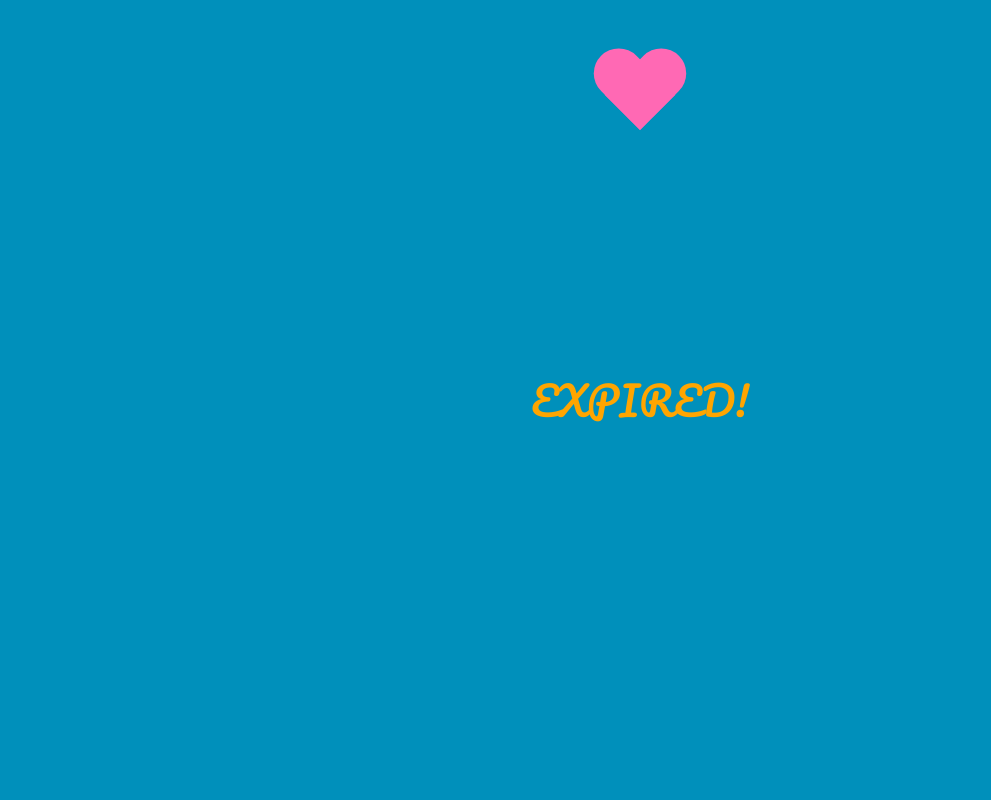
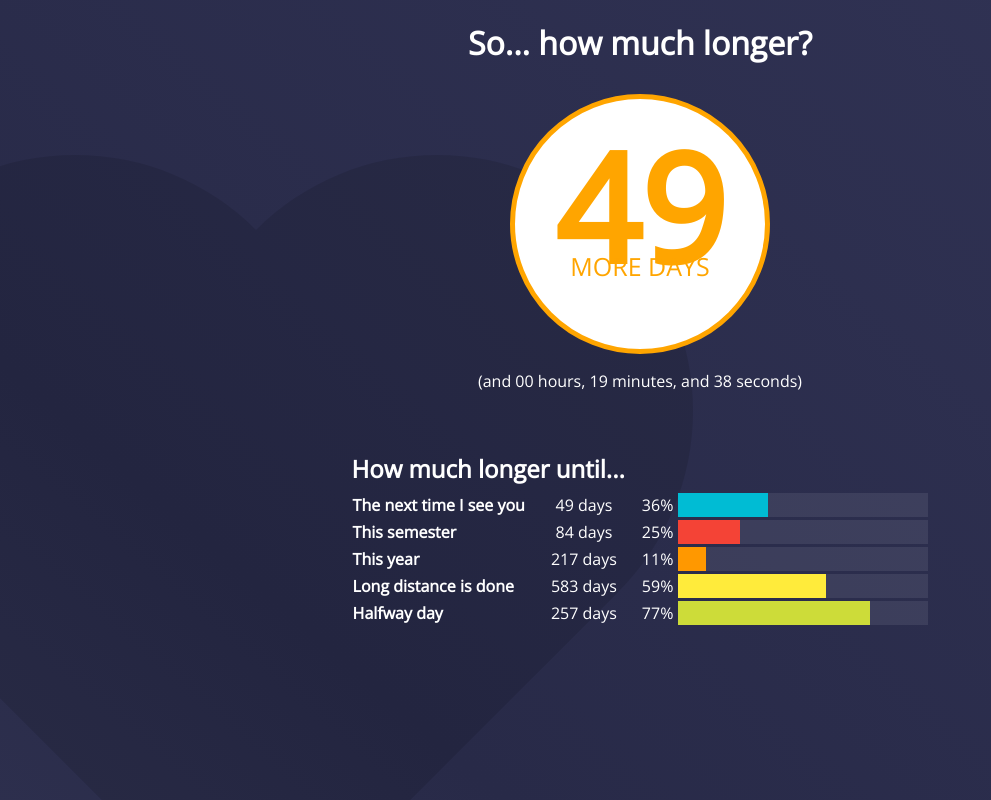
Before and after one commit to mspoehr/mspoehr.github.io, a plain HTML site: page days/index.html in a window 1280 px wide. Shown: the whole page, without its empty margins (0-991 px from the left). Drawn offline with nearby package versions, Linux system fonts and the light colour scheme.

Commit message:
Overhall of days page

```diff
--- a/days/countdown.js
+++ b/days/countdown.js
@@ -1,4 +1,4 @@
-var end = new Date('05/03/2018 5:00 PM');
+var end = new Date('11/16/2018 10:00 PM');
 
 var _milli = 1
 var _second = 1000;
@@ -38,4 +38,7 @@ function showRemaining() {
 //    document.getElementById('countdown').innerHTML += leftPad(millis, 3) + ' seconds';
 }
 
-timer = setInterval(showRemaining, 1);
+timer = setInterval(function () {
+    showRemaining();
+    updateProgress();
+}, 1);
--- a/days/index.html
+++ b/days/index.html
@@ -1,14 +1,62 @@
 <html>
-  <head>
-    <link rel="stylesheet" href="style.css" type="text/css">
-    <link href="https://fonts.googleapis.com/css?family=Pacifico" rel="stylesheet">
+
+<head>
     <title>How much longer?</title>
+    <link rel="stylesheet" type="text/css" href="stylesheet.css">
+    <script src="countdown.js"></script>
+    <script src="progress.js"></script>
+    <link href="https://fonts.googleapis.com/css?family=Open+Sans" rel="stylesheet">
     <link rel="icon" type="image/x-icon" href="https://cdn2.iconfinder.com/data/icons/finance-solid-icons-vol-3/48/146-512.png" />
-  </head>
-  <div id="heart"></div>
-  <div id="countdown">
-    <span id="days">18</span> days, <span id="hours">03</span> hours, <br>
-    <span id="minutes">26</span> minutes, <span id="seconds">23</span> seconds
-  </div>
-  <script src="countdown.js"></script>
+
+</head>
+
+<body>
+    <div id="heart"></div>
+    <div id="container">
+        <div id="circle-container">
+            <h1>So... how much longer?</h1>
+            <div id="circle">
+                <p><span id="days">##</span><br>MORE DAYS</p>
+            </div>
+            <p>(and <span id="hours">##</span> hours,
+                <span id="minutes">##</span> minutes, and
+                <span id="seconds">##</span> seconds)
+            </p>
+        </div>
+        <h2>How much longer until...</h2>
+        <table>
+            <tr id="progress1" class="progress">
+                <th>The next time I see you</th>
+                <td class="days">###</td>
+                <td class="percent">##%</td>
+                <td class="bar"><div></div></td>
+            </tr>
+            <tr id="progress2" class="progress">
+                <th>This semester</th>
+                <td class="days">###</td>
+                <td class="percent">##%</td>
+                <td class="bar"><div></div></td>
+            </tr>
+            <tr id="progress3" class="progress">
+                <th>This year</th>
+                <td class="days">###</td>
+                <td class="percent">##%</td>
+                <td class="bar"><div></div></td>
+            </tr>
+            <tr id="progress4" class="progress">
+                <th>Long distance is done</th>
+                <td class="days">###</td>
+                <td class="percent">##%</td>
+                <td class="bar"><div></div></td>
+            </tr>
+            <tr id="progress5" class="progress">
+                <th>Halfway day</th>
+                <td class="days">###</td>
+                <td class="percent">##%</td>
+                <td class="bar"><div></div></td>
+            </tr>
+        </table>
+    </div>
+</body>
+
 </html>
--- /dev/null
+++ b/days/progress.js
@@ -0,0 +1,31 @@
+var progress1Start = new Date('09/01/2018 12:00 PM');
+var progress2Start = new Date('09/01/2018 12:00 PM');
+var progress3Start = new Date('09/01/2018 12:00 PM');
+var progress4Start = new Date('06/12/2016 06:00 PM');
+var progress5Start = new Date('06/12/2016 06:00 PM');
+var starts = [progress1Start, progress2Start, progress3Start, progress4Start, progress5Start]
+
+var progress1End = new Date('11/16/2018 10:00 PM');
+var progress2End = new Date('12/21/2018 10:00 PM');
+var progress3End = new Date('05/03/2019 10:00 PM');
+var progress4End = new Date('05/03/2020 10:00 PM');
+var progress5End = new Date('06/12/2019 10:00 PM');
+var ends = [progress1End, progress2End, progress3End, progress4End, progress5End]
+
+function updateProgress() {
+    var now = new Date();
+    for (i = 1; i <= 5; i++) {
+        var distance = end - now;
+        var start = starts[i - 1];
+        var end = ends[i - 1];
+        var distance = end - now;
+        var total = end - start;
+        var progress = now - start;
+
+        var days = Math.floor(distance / _day);
+
+        document.getElementById('progress' + i).getElementsByClassName("days")[0].innerHTML = days + " days";
+        document.getElementById('progress' + i).getElementsByClassName("percent")[0].innerHTML = Math.round(100 * (progress / total)) + "%";
+        document.getElementById('progress' + i).getElementsByClassName("bar")[0].childNodes[0].style.width = (100 * (progress / total)) + '%';
+    }
+}
--- a/days/style.css
+++ /dev/null
@@ -1,68 +0,0 @@
-* {
-  margin: 0;
-  padding: 0;
-}
-
-body {
-  background: #0090bb;
-  font-family: 'Pacifico', cursive;
-}
-
-span {
-  font-size: 120px;
-  margin-left: 20px;
-}
-
-#countdown {
-  color: orange;
-  font-size: 40px;
-  position: fixed;
-  top: 50%;
-  left: 50%;
-  -webkit-transform: translate(-50%, -50%);
-  transform: translate(-50%, -50%);
-  line-height: 70px;
-  text-align: center;
-  width: 620px;
-}
-
-#heart {
-    position: relative;
-    width: 100px;
-    height: 90px;
-}
-#heart:before,
-#heart:after {
-    position: fixed;
-    content: "";
-    left: 50%;
-    top: 50px;
-    width: 50px;
-    height: 80px;
-    background: hotpink;
-    -moz-border-radius: 50px 50px 0 0;
-    border-radius: 50px 50px 0 0;
-    -webkit-transform: rotate(-45deg);
-       -moz-transform: rotate(-45deg);
-        -ms-transform: rotate(-45deg);
-         -o-transform: rotate(-45deg);
-            transform: rotate(-45deg);
-    -webkit-transform-origin: 0 100%;
-       -moz-transform-origin: 0 100%;
-        -ms-transform-origin: 0 100%;
-         -o-transform-origin: 0 100%;
-            transform-origin: 0 100%;
-}
-#heart:after {
-    left: calc(50% - 50px);
-    -webkit-transform: rotate(45deg);
-       -moz-transform: rotate(45deg);
-        -ms-transform: rotate(45deg);
-         -o-transform: rotate(45deg);
-            transform: rotate(45deg);
-    -webkit-transform-origin: 100% 100%;
-       -moz-transform-origin: 100% 100%;
-        -ms-transform-origin: 100% 100%;
-         -o-transform-origin: 100% 100%;
-            transform-origin :100% 100%;
-}
--- /dev/null
+++ b/days/stylesheet.css
@@ -0,0 +1,279 @@
+* {
+    font-family: 'Open Sans', sans-serif;
+}
+
+body {
+    margin: 0;
+    background: #4a4d79;
+    color: white;
+    text-align: center;
+
+
+  background: linear-gradient(221deg, #4a4d79, #282a48, #676a8b);
+  background-size: 600% 600%;
+
+  -webkit-animation: gradient 29s ease infinite;
+  -moz-animation: gradient 29s ease infinite;
+  animation: gradient 29s ease infinite;
+}
+
+#container {
+    max-width: 620px;
+    text-align: left;
+    display: inline-block;
+}
+
+#circle-container {
+    text-align: center;
+}
+
+#circle {
+    height: 250px;
+    width: 250px;
+    background:white;
+    border-radius: 50%;
+    border: 5px solid orange;
+    color: orange;
+    text-align: center;
+    display: inline-block;
+}
+
+#circle:hover {
+    box-shadow: 0 0 0 rgba(204,169,44, 0.4);
+    animation: pulse 2s infinite;
+}
+
+#circle p {
+    margin-top: 77px;
+    font-size: 25px;
+    line-height: 60px;
+}
+
+#circle p span {
+    font-weight: bold;
+    font-size: 150px;
+}
+
+h1 {
+    margin-bottom: 30px;
+}
+
+h2 {
+    margin-bottom: 5px;
+    margin-top: 60px;
+}
+
+table {
+    text-align: left;
+    border-spacing: 0 3;
+}
+
+tr {
+    background: transparent;
+    transition: background ease 0.3s;
+}
+
+tr:hover {
+    background: #FFFFFF20;
+}
+
+td {
+    padding: 0;
+}
+
+.progress .bar {
+    height: 20px;
+    width: 250px;
+    background: #FFFFFF15
+}
+
+.progress .bar div {
+    background: red;
+    height: 100%;
+}
+
+td.days {
+    text-align: center;
+    padding-left: 25px;
+}
+
+td.percent {
+    padding: 0 5px 0 25px;
+}
+
+#progress1 .bar div {
+    background: #00BCD4;
+}
+
+#progress2 .bar div {
+
+    background: #F44336;
+}
+
+#progress3 .bar div {
+
+    background: #FF9800;
+}
+
+#progress4 .bar div {
+
+    background: #FFEB3B;
+}
+
+#progress5 .bar div {
+
+    background: #CDDC39;
+}
+
+.pulse {
+    margin:100px;
+    display: block;
+    width: 22px;
+    height: 22px;
+    border-radius: 50%;
+    background: #cca92c;
+    cursor: pointer;
+    box-shadow: 0 0 0 rgba(204,169,44, 0.4);
+    animation: pulse 2s infinite;
+  }
+  .pulse:hover {
+    animation: none;
+  }
+
+  @-webkit-keyframes pulse {
+    0% {
+      -webkit-box-shadow: 0 0 0 0 rgba(204,169,44, 0.4);
+    }
+    70% {
+        -webkit-box-shadow: 0 0 0 30px rgba(204,169,44, 0);
+    }
+    100% {
+        -webkit-box-shadow: 0 0 0 0 rgba(204,169,44, 0);
+    }
+  }
+  @keyframes pulse {
+    0% {
+      -moz-box-shadow: 0 0 0 0 rgba(204,169,44, 0.4);
+      box-shadow: 0 0 0 0 rgba(204,169,44, 0.4);
+    }
+    70% {
+        -moz-box-shadow: 0 0 0 30px rgba(204,169,44, 0);
+        box-shadow: 0 0 0 30px rgba(204,169,44, 0);
+    }
+    100% {
+        -moz-box-shadow: 0 0 0 0 rgba(204,169,44, 0);
+        box-shadow: 0 0 0 0 rgba(204,169,44, 0);
+    }
+  }
+
+  @-webkit-keyframes gradient {
+      0%{background-position:0% 51%}
+      50%{background-position:100% 50%}
+      100%{background-position:0% 51%}
+  }
+  @-moz-keyframes gradient {
+      0%{background-position:0% 51%}
+      50%{background-position:100% 50%}
+      100%{background-position:0% 51%}
+  }
+  @keyframes gradient {
+      0%{background-position:0% 51%}
+      50%{background-position:100% 50%}
+      100%{background-position:0% 51%}
+  }
+
+#heart {
+    z-index: -1;
+    opacity: 0.1;
+    position: absolute;
+  left: -20%;
+  bottom: 0;
+  width: 80%;
+  padding-top: 60%;
+  overflow:hidden;
+}
+#heart:before,
+#heart:after {
+    margin-top: -60%;
+    position: absolute;
+    content: "";
+    width: 50%;
+    height: 100%;
+    background: black;
+    -moz-border-radius: 100000px 100000px 0 0;
+    border-radius: 100000px 100000px 0 0;
+    -webkit-transform: rotate(-45deg);
+    -moz-transform: rotate(-45deg);
+    -ms-transform: rotate(-45deg);
+    -o-transform: rotate(-45deg);
+    transform: rotate(-45deg);
+    -webkit-transform-origin: 0 100%;
+    -moz-transform-origin: 0 100%;
+    -ms-transform-origin: 0 100%;
+    -o-transform-origin: 0 100%;
+    transform-origin: 0 100%;
+}
+#heart:after {
+    left: 0;
+    -webkit-transform: rotate(45deg);
+       -moz-transform: rotate(45deg);
+        -ms-transform: rotate(45deg);
+         -o-transform: rotate(45deg);
+            transform: rotate(45deg);
+    -webkit-transform-origin: 100% 100%;
+       -moz-transform-origin: 100% 100%;
+        -ms-transform-origin: 100% 100%;
+         -o-transform-origin: 100% 100%;
+            transform-origin :100% 100%;
+}
+
+
+/* body {
+    background: lightgray;
+}
+
+.card {
+    padding: 20px;
+    margin: 0 20px 0 0;
+  }
+
+.donut-chart {
+    position: relative;
+    border-radius: 50%;
+    overflow: hidden;
+    width: 200px;
+    height: 200px;
+}
+
+.slice {
+    position: absolute;
+    top: 0;
+    left: 0;
+    width: 100%;
+    height: 100%;
+  }
+
+.chart-center {
+    position: absolute;
+    border-radius: 50%;
+    top: 10px;
+    left: 10px;
+    width: 180px;
+    height: 180px;
+    background: #fff;
+}
+
+span {
+    position: absolute;
+    border-radius: 50%;
+    display: block;
+    text-align: center;
+}
+
+.one {
+    clip: rect(0 200px 100px 0);
+}
+
+.two {
+    clip: rect(0 100px 200px 0);
+} */
```
